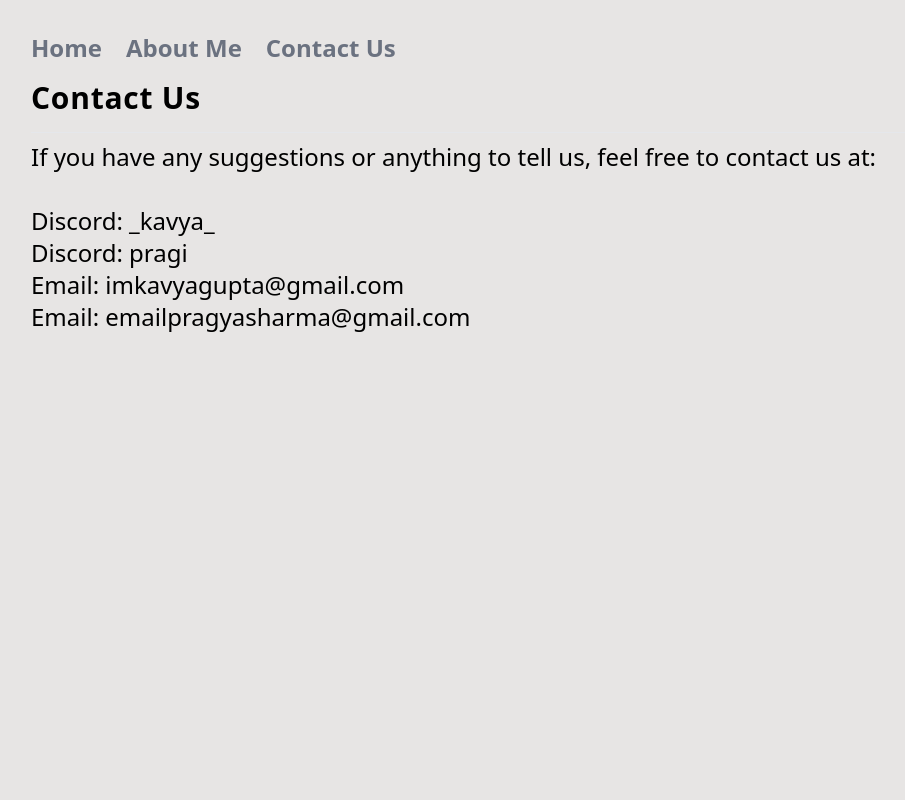
After one commit to pragisharma/flask-hello-world, a Flask app: page /contactus/ in a window 1280 px wide. The commit adds this page. Shown: the whole page, without its empty margins (1-906 px from the left). Run offline with Flask 3, Linux system fonts and the light colour scheme.

Commit message:
added about me and contact us

```diff
--- a/app.py
+++ b/app.py
@@ -33,6 +33,16 @@ def index():
     print(classes)
     return render_template('./index.html', classes=classes)
 
+@app.route('/aboutme/')
+def aboutme():
+    classes = Classroom.query.all()
+    return render_template('./aboutme.html', classes=classes)
+
+@app.route('/contactus/')
+def contactus():
+    classes = Classroom.query.all()
+    return render_template('./contactus.html', classes=classes)
+
 
 @app.route('/addrating', methods=['POST'])
 def add_rating():
--- a/static/app.css
+++ b/static/app.css
@@ -553,8 +568,16 @@ video {
   margin-bottom: 1rem;
 }
 
+.mr-6 {
+  margin-right: 1.5rem;
+}
+
 .flex {
   display: flex;
+}
+
+.grid {
+  display: grid;
 }
 
 .h-96 {
@@ -616,12 +655,12 @@ video {
   background-color: rgb(255 255 255 / var(--tw-bg-opacity));
 }
 
+.p-8 {
+  padding: 2rem;
+}
+
 .p-6 {
   padding: 1.5rem;
-}
-
-.p-8 {
-  padding: 2rem;
 }
 
 .px-2 {
@@ -666,7 +713,27 @@ video {
   color: rgb(28 25 23 / var(--tw-text-opacity));
 }
 
+.text-blue-500 {
+  --tw-text-opacity: 1;
+  color: rgb(59 130 246 / var(--tw-text-opacity));
+}
+
+.text-gray-400 {
+  --tw-text-opacity: 1;
+  color: rgb(156 163 175 / var(--tw-text-opacity));
+}
+
+.text-gray-500 {
+  --tw-text-opacity: 1;
+  color: rgb(107 114 128 / var(--tw-text-opacity));
+}
+
 .drop-shadow-2xl {
   --tw-drop-shadow: drop-shadow(0 25px 25px rgb(0 0 0 / 0.15));
   filter: var(--tw-blur) var(--tw-brightness) var(--tw-contrast) var(--tw-grayscale) var(--tw-hue-rotate) var(--tw-invert) var(--tw-saturate) var(--tw-sepia) var(--tw-drop-shadow);
 }
+
+.hover\:text-blue-800:hover {
+  --tw-text-opacity: 1;
+  color: rgb(30 64 175 / var(--tw-text-opacity));
+}
--- /dev/null
+++ b/templates/contactus.html
@@ -0,0 +1,31 @@
+<html>
+  <head>
+    <link rel= "stylesheet" type= "text/css" href= "{{ url_for('static', filename='app.css') }}">
+  </head>
+  <body class="p-8 bg-stone-200">
+    <ul class="flex text-2xl font-bold">
+        <li class="mr-6">
+          <a class="text-gray-500 hover:text-blue-800" href="{{ url_for('index') }}">Home</a>
+        </li>
+        <li class="mr-6">
+          <a class="text-gray-500 hover:text-blue-800" href="{{ url_for('aboutme') }}">About Me</a>
+        </li>
+        <li class="mr-6">
+          <a class="text-gray-500 hover:text-blue-800" href="{{ url_for('contactus') }}">Contact Us</a>
+        </li>
+
+      </ul>
+    <h1 class="text-3xl font-bold tracking-wide my-4">Contact Us</h1>
+    <hr class="my-2">
+
+    <div class="text-2xl">
+      If you have any suggestions or anything to tell us, feel free to contact us at:<br><br>
+      <ul>
+        <li>Discord: _kavya_</li>
+        <li>Discord: pragi</li>
+        <li>Email: imkavyagupta@gmail.com</li>
+        <li>Email: emailpragyasharma@gmail.com</li>
+      </ul>
+    </div>
+  </body>
+</html>
```
Also changed, not shown: other parts of static/app.css (+48 -9 lines), templates/aboutme.html (added, +29 -0 lines), templates/index.html (+12 -0 lines), 1 other file.
